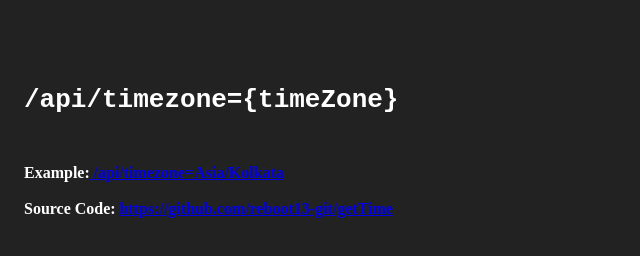
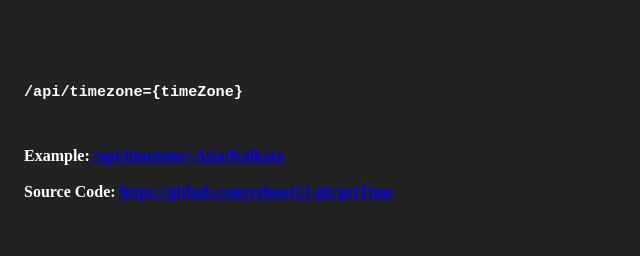
Before and after one commit to krutikkkkkkkkk/getTime, a website: page index.html in a window 1280 px wide. Shown: the whole page, without its empty margins (0-640 px from the left). Drawn offline with Linux system fonts and the light colour scheme.

Commit message:
Changed heading from h1 to h3

```diff
--- a/index.html
+++ b/index.html
@@ -9,7 +9,7 @@
 </head>
 <body>
 <pre>
-  <h1>/api/timezone={timeZone}</h1>
+  <h3>/api/timezone={timeZone}</h3>
 </pre>
 <p>
   <strong>  Example:<a href="/api/timezone=Asia/Kolkata"> /api/timezone=Asia/Kolkata</a> <br> &nbsp; <br>
```
